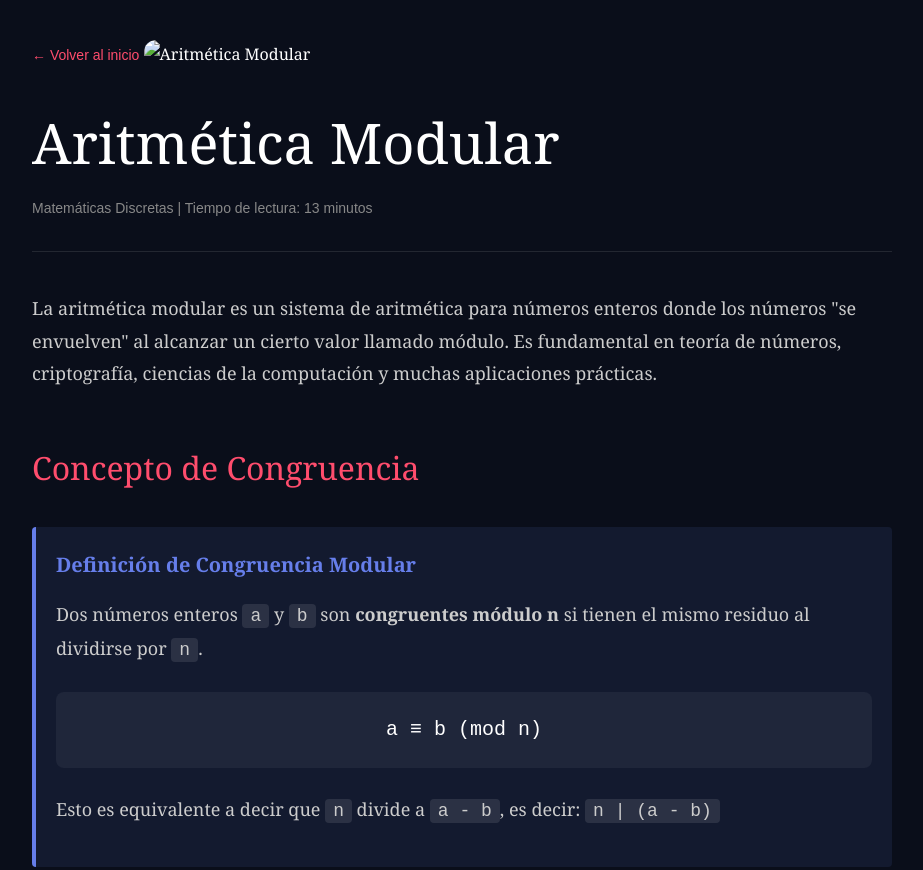
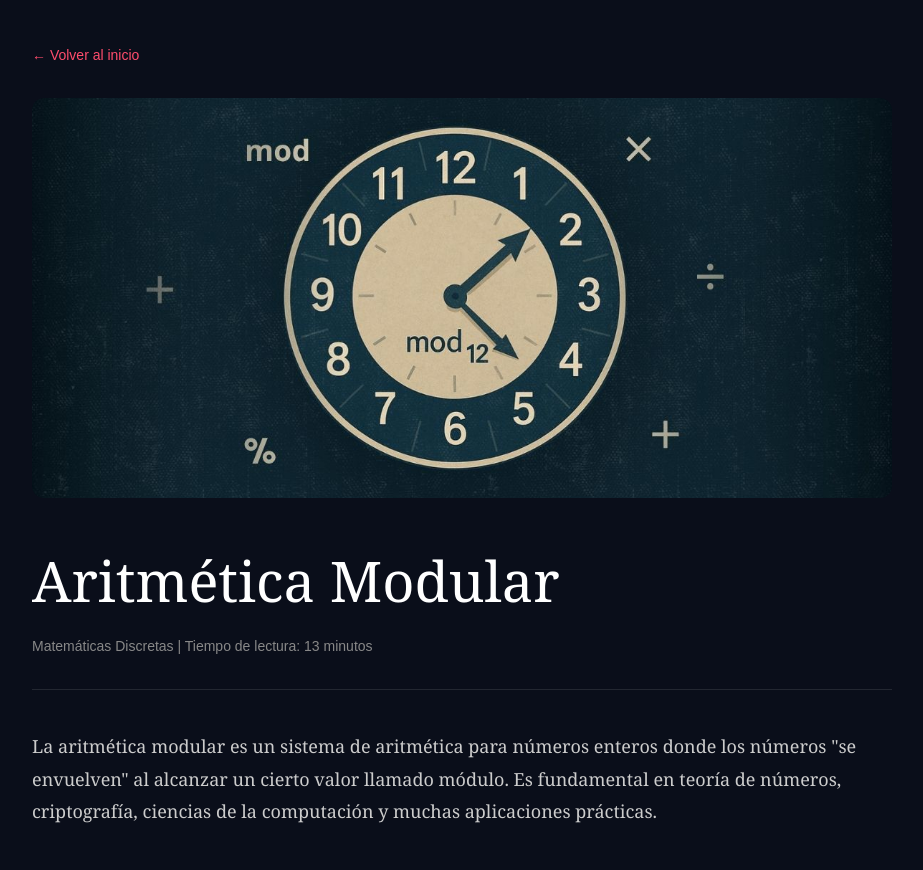
Before and after one commit to Axowil/mi-sitio, a plain HTML site: page ArtirmeticaModular.html in a window 1280 px wide. Shown: the top 870 px of the page, without its empty margins (178-1101 px from the left). Drawn offline with Linux system fonts and the light colour scheme; the site is published under a folder, as on GitHub Pages, so addresses that start at the root find nothing.

Commit message:
Update ArtirmeticaModular.html

```diff
--- a/ArtirmeticaModular.html
+++ b/ArtirmeticaModular.html
@@ -10,7 +10,7 @@
     <div class="container">
         <a href="index.html" class="back-link">← Volver al inicio</a>
 
-        <img src="/Imagenes/cuarta.jpg" alt="Aritmética Modular" class="header-image">
+        <img src="Imagenes/cuarta.jpg" alt="Aritmética Modular" class="header-image">
 
         <h1>Aritmética Modular</h1>
 
```
